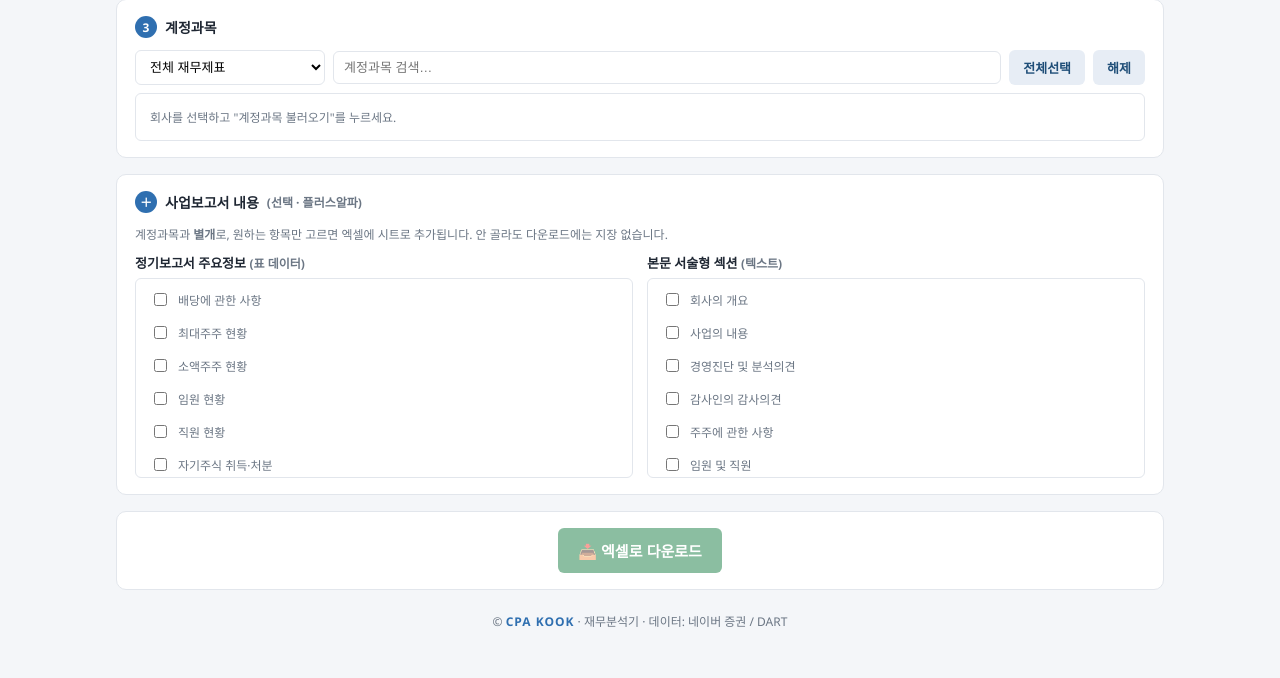
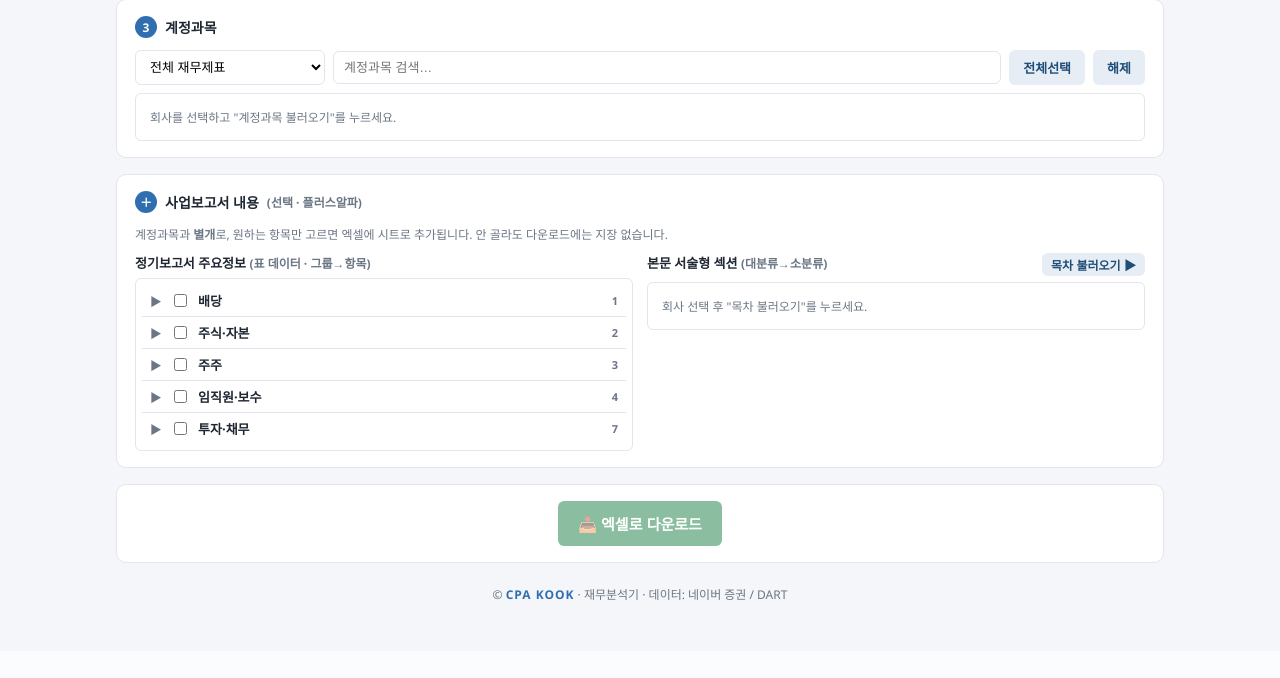
Before and after one commit to CPANOH/DART_analysis_v3, a Flask app: page / in a window 1280 px wide. Shown: the part 536-1214 px from the top of the page. After the commit the page ends 1136 px from the top, so only its background shows below. Run offline with Flask 3, Linux system fonts and the light colour scheme; data that the repository does not hold is empty.

Commit message:
사업보고서 내용 2단계 드릴다운 + 엑셀 가독성 개선
- 주요정보: 그룹(배당/주식자본/주주/임직원보수/투자채무) → 세부 17종 접이식 선택
- 본문 서술형: '목차 불러오기'로 대분류>소분류 트리 → 소분류 개별 선택
  (재무·상세표 대분류는 제외, 계정과목과 중복 방지)
- dart.py: get_report_toc/get_section_text (대분류 범위 내 소분류 텍스트 추출)
- 엑셀: 본문은 대분류별 시트에 '회사명|소분류|내용' 행으로 정리(가독성)
- /api/toc 엔드포인트 추가

Co-Authored-By: Claude Opus 4.8 <noreply@anthropic.com>

```diff
--- a/app.py
+++ b/app.py
@@ -8,6 +8,7 @@ import io
 import os
 import re
 import time
+from collections import OrderedDict
 from datetime import datetime
 
 from flask import Flask, request, jsonify, send_file, render_template
@@ -54,30 +55,37 @@ FS_NAMES = {"CFS": "연결재무제표", "OFS": "별도재무제표"}
 
 # --- 플러스알파: 사업보고서 "내용" 카탈로그 -------------------------------
 
-# 정기보고서 주요정보 (구조화 데이터): endpoint -> 표시명
-MAJOR_INFO = [
-    {"id": "alotMatter", "name": "배당에 관한 사항"},
-    {"id": "hyslrSttus", "name": "최대주주 현황"},
-    {"id": "mrhlSttus", "name": "소액주주 현황"},
-    {"id": "exctvSttus", "name": "임원 현황"},
-    {"id": "empSttus", "name": "직원 현황"},
-    {"id": "tesstkAcqsDspsSttus", "name": "자기주식 취득·처분"},
-    {"id": "irdsSttus", "name": "증자(감자) 현황"},
-    {"id": "cprndNrdmpBlce", "name": "회사채 미상환 잔액"},
+# 정기보고서 주요정보 (구조화 데이터): 그룹 > 세부항목(endpoint)
+MAJOR_GROUPS = [
+    {"group": "배당", "items": [
+        {"id": "alotMatter", "name": "배당에 관한 사항"},
+    ]},
+    {"group": "주식·자본", "items": [
+        {"id": "irdsSttus", "name": "증자(감자) 현황"},
+        {"id": "tesstkAcqsDspsSttus", "name": "자기주식 취득·처분"},
+    ]},
+    {"group": "주주", "items": [
+        {"id": "hyslrSttus", "name": "최대주주 현황"},
+        {"id": "hyslrChgSttus", "name": "최대주주 변동현황"},
+        {"id": "mrhlSttus", "name": "소액주주 현황"},
+    ]},
+    {"group": "임직원·보수", "items": [
+        {"id": "exctvSttus", "name": "임원 현황"},
+        {"id": "empSttus", "name": "직원 현황"},
+        {"id": "hmvAuditAllSttus", "name": "이사·감사 전체 보수현황"},
+        {"id": "hmvAuditIndvdlBySttus", "name": "개인별 보수(5억 이상)"},
+    ]},
+    {"group": "투자·채무", "items": [
+        {"id": "otrCprInvstmntSttus", "name": "타법인 출자현황"},
+        {"id": "cprndNrdmpBlce", "name": "회사채 미상환 잔액"},
+        {"id": "srtpdPsndbtNrdmpBlce", "name": "단기사채 미상환 잔액"},
+        {"id": "entrprsBilScritsNrdmpBlce", "name": "기업어음 미상환 잔액"},
+        {"id": "detScritsIsuAcmslt", "name": "채무증권 발행실적"},
+        {"id": "pssrpCptalUseDtls", "name": "공모자금 사용내역"},
+        {"id": "prvsrpCptalUseDtls", "name": "사모자금 사용내역"},
+    ]},
 ]
-MAJOR_MAP = {m["id"]: m["name"] for m in MAJOR_INFO}
-
-# 사업보고서 본문 서술형 섹션: 표시명 -> 제목 매칭 키워드
-REPORT_SECTIONS = [
-    {"id": "회사의 개요", "kw": "회사의 개요"},
-    {"id": "사업의 내용", "kw": "사업의 내용"},
-    {"id": "경영진단 및 분석의견", "kw": "경영진단"},
-    {"id": "감사인의 감사의견", "kw": "감사의견"},
-    {"id": "주주에 관한 사항", "kw": "주주에 관한"},
-    {"id": "임원 및 직원", "kw": "임원 및 직원"},
-    {"id": "계열회사", "kw": "계열회사"},
-]
-SECTION_KW = {s["id"]: s["kw"] for s in REPORT_SECTIONS}
+MAJOR_MAP = {it["id"]: it["name"] for g in MAJOR_GROUPS for it in g["items"]}
 
 # DART 필드코드 -> 한글 라벨 (주요정보 시트 헤더용; 없으면 코드 그대로)
 FIELD_LABELS = {
@@ -133,9 +141,29 @@ def api_config():
     # 서버에 키가 설정돼 있으면 프론트에서 키 입력을 선택사항으로 안내.
     return jsonify({
         "has_server_key": bool(os.environ.get("DART_API_KEY", "").strip()),
-        "major_info": MAJOR_INFO,
-        "report_sections": [{"id": s["id"]} for s in REPORT_SECTIONS],
+        "major_groups": MAJOR_GROUPS,
     })
+
+
+@app.route("/api/toc")
+def api_toc():
+    """선택 회사의 사업보고서 목차(대분류>소분류)를 반환."""
+    key = resolve_key(request.args.get("key"))
+    corp_code = request.args.get("corp_code", "")
+    year = request.args.get("year", "")
+    if not key:
+        return jsonify({"ok": False, "error": "DART API 키가 필요합니다."}), 400
+    if not corp_code:
+        return jsonify({"ok": False, "error": "회사를 먼저 선택하세요."}), 400
+    try:
+        rcept = dart.find_report_rcept(key, corp_code, year)
+        if not rcept:
+            return jsonify({"ok": True, "toc": [], "msg": "해당 연도 사업보고서를 찾지 못했습니다."})
+        return jsonify({"ok": True, "toc": dart.get_report_toc(key, rcept)})
+    except dart.DartError as e:
+        return jsonify({"ok": False, "error": f"DART: {e}"}), 400
+    except Exception as e:
+        return jsonify({"ok": False, "error": f"목차 로드 실패: {e}"}), 500
 
 
 @app.route("/api/industries")
@@ -247,29 +275,35 @@ def _build_major_sheet(ws, key, companies, year, reprt, endpoint):
     ws.freeze_panes = "A2"
 
 
-def _build_section_sheet(ws, key, companies, year, section_id):
-    """사업보고서 본문 서술형 섹션을 회사별로 모아 시트 작성."""
-    kw = SECTION_KW.get(section_id, section_id)
-    _write_header_row(ws, 1, ["회사명", "내용"])
+def _short_top(top):
+    """대분류 제목에서 로마숫자 접두어 제거 ('II. 사업의 내용' -> '사업의 내용')."""
+    return re.sub(r"^[IVXLC]+\.\s*", "", top).strip() or top
+
+
+def _build_section_sheet(ws, key, companies, year, top, subs):
+    """한 대분류(top)의 선택된 소분류(subs)들을 회사별로 시트에 작성.
+    행: 회사명 | 소분류 | 내용.  subs가 비면 대분류 전체."""
+    _write_header_row(ws, 1, ["회사명", "소분류", "내용"])
+    targets = subs if subs else [top]
     r = 2
     for c in companies:
         rcept = dart.find_report_rcept(key, c["corp_code"], year)
-        text = ""
-        if rcept:
-            for title, body in dart.get_report_sections(key, rcept).items():
-                if kw in title:
-                    text = body
-                    break
-        if not text:
-            text = "(해당 섹션을 찾지 못했습니다)"
-        chunks = [text[i:i + CELL_MAX] for i in range(0, len(text), CELL_MAX)][:5] or [""]
-        for j, ch in enumerate(chunks):
-            ws.cell(row=r, column=1, value=c["name"] if j == 0 else f"{c['name']} (이어서)")
-            cell = ws.cell(row=r, column=2, value=ch)
-            cell.alignment = Alignment(wrap_text=True, vertical="top")
-            r += 1
-    ws.column_dimensions["A"].width = 20
-    ws.column_dimensions["B"].width = 100
+        for sub in targets:
+            text = dart.get_section_text(key, rcept, top, sub) if rcept else ""
+            if not text:
+                text = "(내용 없음)"
+            label = "전체" if sub == top else sub
+            chunks = [text[i:i + CELL_MAX] for i in range(0, len(text), CELL_MAX)][:5] or [""]
+            for j, ch in enumerate(chunks):
+                ws.cell(row=r, column=1, value=c["name"] if j == 0 else "")
+                ws.cell(row=r, column=2, value=label if j == 0 else "(이어서)")
+                cell = ws.cell(row=r, column=3, value=ch)
+                cell.alignment = Alignment(wrap_text=True, vertical="top")
+                r += 1
+    ws.column_dimensions["A"].width = 16
+    ws.column_dimensions["B"].width = 26
+    ws.column_dimensions["C"].width = 100
+    ws.freeze_panes = "A2"
 
 
 @app.route("/api/export", methods=["POST"])
@@ -283,8 +317,18 @@ def api_export():
     companies = data.get("companies", [])   # [{name, corp_code}]
     accounts = data.get("accounts", [])     # [account_nm, ...]
     # 플러스알파(선택): 사업보고서 내용
-    major = [m for m in data.get("major", []) if m in MAJOR_MAP]        # 주요정보 endpoint id
-    sections = [s for s in data.get("sections", []) if s in SECTION_KW]  # 본문 섹션 id
+    major = [m for m in data.get("major", []) if m in MAJOR_MAP]   # 주요정보 endpoint id
+    # 본문 섹션: [{top, sub}] -> 대분류별로 소분류 묶기
+    sec_by_top = OrderedDict()
+    for it in data.get("sections", []):
+        top = (it or {}).get("top")
+        sub = (it or {}).get("sub")
+        if not top:
+            continue
+        sec_by_top.setdefault(top, [])
+        if sub and sub != top and sub not in sec_by_top[top]:
+            sec_by_top[top].append(sub)
+    sections = sec_by_top
 
     if not (key and companies):
         return jsonify({"ok": False, "error": "API 키와 회사를 선택하세요."}), 400
@@ -343,12 +387,12 @@ def api_export():
             first_used = True
             _build_major_sheet(ws, key, companies, year, reprt, mid)
 
-        # ---- 3) 사업보고서 본문 섹션 시트들 ----------------------------
-        for sid in sections:
+        # ---- 3) 사업보고서 본문 섹션 시트들 (대분류별 시트) -------------
+        for top, subs in sections.items():
             ws = wb.active if not first_used else wb.create_sheet()
-            ws.title = _safe_sheet_title(wb, sid)
+            ws.title = _safe_sheet_title(wb, _short_top(top))
             first_used = True
-            _build_section_sheet(ws, key, companies, year, sid)
+            _build_section_sheet(ws, key, companies, year, top, subs)
 
     except dart.DartError as e:
         return jsonify({"ok": False, "error": f"DART: {e}"}), 400
--- a/templates/index.html
+++ b/templates/index.html
@@ -80,8 +80,21 @@
   footer { text-align:center; color:var(--muted); font-size:12px; padding:6px 0 28px; }
   footer b { color:var(--brand2); letter-spacing:1px; }
   .extragrid { display:grid; grid-template-columns:1fr 1fr; gap:14px; }
-  .grouphd { font-weight:600; margin-bottom:6px; font-size:13px; }
+  .grouphd { font-weight:600; margin-bottom:6px; font-size:13px; overflow:hidden; }
   @media (max-width:640px){ .extragrid { grid-template-columns:1fr; } }
+  .grp { border-bottom:1px solid var(--line); }
+  .grp:last-child { border-bottom:none; }
+  .grphd {
+    display:flex; align-items:center; gap:8px; padding:6px 8px; cursor:pointer;
+    font-weight:600; font-size:13px; user-select:none;
+  }
+  .grphd:hover { background:#eef3f9; }
+  .grphd .arw { color:var(--muted); font-size:11px; width:12px; transition:transform .15s; }
+  .grphd.open .arw { transform:rotate(90deg); }
+  .grphd input { width:auto; }
+  .grpbody { padding:2px 8px 6px 26px; display:none; }
+  .grphd.open + .grpbody { display:block; }
+  .grpbody .opt { padding:4px 6px; }
 </style>
 </head>
 <body>
@@ -169,12 +182,14 @@
     <div class="muted" style="margin-bottom:10px">계정과목과 <b>별개</b>로, 원하는 항목만 고르면 엑셀에 시트로 추가됩니다. 안 골라도 다운로드에는 지장 없습니다.</div>
     <div class="extragrid">
       <div>
-        <div class="grouphd">정기보고서 주요정보 <span class="muted">(표 데이터)</span></div>
-        <div class="list small" id="majorList"><div class="muted" style="padding:8px">불러오는 중…</div></div>
+        <div class="grouphd">정기보고서 주요정보 <span class="muted">(표 데이터 · 그룹→항목)</span></div>
+        <div class="list" id="majorList"><div class="muted" style="padding:8px">불러오는 중…</div></div>
       </div>
       <div>
-        <div class="grouphd">본문 서술형 섹션 <span class="muted">(텍스트)</span></div>
-        <div class="list small" id="sectionList"><div class="muted" style="padding:8px">불러오는 중…</div></div>
+        <div class="grouphd">본문 서술형 섹션 <span class="muted">(대분류→소분류)</span>
+          <button id="loadToc" style="float:right;padding:3px 9px;font-size:12px">목차 불러오기 ▶</button>
+        </div>
+        <div class="list" id="sectionTree"><div class="muted" style="padding:8px">회사 선택 후 "목차 불러오기"를 누르세요.</div></div>
       </div>
     </div>
   </div>
@@ -195,8 +210,8 @@ let companies = [];   // 현재 업종의 회사들
 let accounts = [];    // 로드된 계정과목
 let compSelected = new Set();  // 선택된 회사 corp_code (검색/필터해도 유지)
 let accSelected = new Set();   // 선택된 계정과목명 (검색/필터해도 유지)
-let majorSel = new Set();      // 플러스알파: 선택된 주요정보 id
-let sectionSel = new Set();    // 플러스알파: 선택된 본문 섹션 id
+let majorSel = new Set();      // 플러스알파: 선택된 주요정보 endpoint id
+let sectionSel = new Map();    // 플러스알파: 선택된 본문 소분류  key(top|||sub) -> {top, sub}
 
 function showErr(msg){ statusBox.className="err"; statusBox.textContent="⚠ "+msg; }
 function showInfo(msg){ statusBox.className="info"; statusBox.textContent=msg; }
@@ -227,32 +242,109 @@ fetch("/api/config").then(r=>r.json()).then(j=>{
     ind.style.cssText = "padding:8px 10px;border:1px solid var(--line);border-radius:6px;background:#eef7ef;color:var(--ok);font-weight:600;font-size:13px;";
     $("#apikey").parentElement.appendChild(ind);
   }
-  renderExtra(j.major_info || [], j.report_sections || []);
+  renderMajorGroups(j.major_groups || []);
 }).catch(()=>{});
 
-// 플러스알파: 사업보고서 내용 체크박스 렌더
-function renderExtra(majorInfo, sections){
-  const mBox = $("#majorList"), sBox = $("#sectionList");
-  mBox.innerHTML = ""; sBox.innerHTML = "";
-  majorInfo.forEach(m => mBox.appendChild(makeExtraOpt(m.id, m.name, majorSel)));
-  sections.forEach(s => sBox.appendChild(makeExtraOpt(s.id, s.id, sectionSel)));
-  if(!majorInfo.length) mBox.innerHTML = '<div class="muted" style="padding:8px">항목 없음</div>';
-  if(!sections.length) sBox.innerHTML = '<div class="muted" style="padding:8px">항목 없음</div>';
-  updateExtraCount();
-}
-function makeExtraOpt(id, label, set){
-  const row = document.createElement("label");
-  row.className = "opt";
-  row.innerHTML = `<input type="checkbox"><span>${label}</span>`;
-  row.querySelector("input").addEventListener("change", e => {
-    if(e.target.checked) set.add(id); else set.delete(id);
-    updateExtraCount(); updateDownload();
-  });
-  return row;
-}
 function updateExtraCount(){
   const n = majorSel.size + sectionSel.size;
   $("#extraCount").textContent = n ? `선택 ${n}` : '';
+}
+// 그룹 헤더 체크박스 상태(전체/일부/없음) 동기화
+function syncGroupCheckbox(hd, body){
+  const cbs = [...body.querySelectorAll('input[type=checkbox]')];
+  const checked = cbs.filter(c => c.checked).length;
+  const gcb = hd.querySelector('input[type=checkbox]');
+  gcb.checked = checked === cbs.length && cbs.length > 0;
+  gcb.indeterminate = checked > 0 && checked < cbs.length;
+}
+// 공통: 접이식 그룹 DOM 생성
+function makeGroup(titleHtml, count){
+  const grp = document.createElement("div"); grp.className = "grp";
+  const hd = document.createElement("div"); hd.className = "grphd";
+  hd.innerHTML = `<span class="arw">▶</span><input type="checkbox"><span>${titleHtml}</span>`
+    + `<span style="margin-left:auto;font-size:11px;color:var(--muted)">${count}</span>`;
+  const body = document.createElement("div"); body.className = "grpbody";
+  hd.addEventListener("click", e => { if(e.target.tagName !== "INPUT") hd.classList.toggle("open"); });
+  grp.appendChild(hd); grp.appendChild(body);
+  return {grp, hd, body};
+}
+
+// --- 주요정보: 그룹 > 항목 (접이식 2단계) ---
+function renderMajorGroups(groups){
+  const box = $("#majorList"); box.innerHTML = "";
+  if(!groups.length){ box.innerHTML = '<div class="muted" style="padding:8px">항목 없음</div>'; return; }
+  groups.forEach(g => {
+    const {grp, hd, body} = makeGroup(g.group, g.items.length);
+    g.items.forEach(it => {
+      const row = document.createElement("label"); row.className = "opt";
+      row.innerHTML = `<input type="checkbox" value="${it.id}" ${majorSel.has(it.id)?"checked":""}><span>${it.name}</span>`;
+      row.querySelector("input").addEventListener("change", e => {
+        if(e.target.checked) majorSel.add(it.id); else majorSel.delete(it.id);
+        syncGroupCheckbox(hd, body); updateExtraCount(); updateDownload();
+      });
+      body.appendChild(row);
+    });
+    hd.querySelector("input").addEventListener("change", e => {
+      body.querySelectorAll('input[type=checkbox]').forEach(cb => {
+        cb.checked = e.target.checked;
+        if(e.target.checked) majorSel.add(cb.value); else majorSel.delete(cb.value);
+      });
+      updateExtraCount(); updateDownload();
+    });
+    box.appendChild(grp);
+  });
+}
+
+// --- 본문: 목차 불러오기 → 대분류 > 소분류 (접이식 2단계) ---
+$("#loadToc").onclick = async () => {
+  if(!hasKey()) return showErr("DART API 키가 필요합니다.");
+  const sel = selectedCompanies();
+  if(!sel.length) return showErr('먼저 회사를 선택하세요. (목차는 첫 번째 선택 회사 기준으로 불러옵니다)');
+  const box = $("#sectionTree");
+  box.innerHTML = '<div class="muted" style="padding:8px">목차 불러오는 중… (본문을 받아오므로 잠시 걸려요)</div>';
+  $("#loadToc").disabled = true;
+  try{
+    const p = new URLSearchParams({key:key(), corp_code:sel[0].corp_code, year:$("#year").value});
+    const r = await fetch("/api/toc?"+p);
+    const j = await r.json();
+    if(!j.ok){ box.innerHTML=''; return showErr(j.error); }
+    renderTocTree(j.toc || [], sel[0].name);
+    if(!(j.toc||[]).length) showInfo(j.msg || "목차를 찾지 못했습니다.");
+  }catch(e){ showErr("목차 로드 실패: "+e); }
+  finally{ $("#loadToc").disabled = false; }
+};
+function tocKey(top, sub){ return top + "|||" + sub; }
+function renderTocTree(toc, refName){
+  const box = $("#sectionTree"); box.innerHTML = "";
+  if(!toc.length){ box.innerHTML = '<div class="muted" style="padding:8px">목차 없음</div>'; return; }
+  const note = document.createElement("div");
+  note.className = "muted"; note.style.cssText = "padding:4px 8px";
+  note.textContent = `기준: ${refName} · 원하는 소분류를 선택하세요`;
+  box.appendChild(note);
+  toc.forEach(g => {
+    const subs = (g.subs && g.subs.length) ? g.subs : [g.top];   // 소분류 없으면 대분류 자체
+    const {grp, hd, body} = makeGroup(g.top, subs.length);
+    subs.forEach(sub => {
+      const k = tocKey(g.top, sub);
+      const row = document.createElement("label"); row.className = "opt";
+      row.innerHTML = `<input type="checkbox" ${sectionSel.has(k)?"checked":""}><span>${sub===g.top?"(대분류 전체)":sub}</span>`;
+      row.querySelector("input").addEventListener("change", e => {
+        if(e.target.checked) sectionSel.set(k, {top:g.top, sub:sub}); else sectionSel.delete(k);
+        syncGroupCheckbox(hd, body); updateExtraCount(); updateDownload();
+      });
+      body.appendChild(row);
+    });
+    hd.querySelector("input").addEventListener("change", e => {
+      body.querySelectorAll('input[type=checkbox]').forEach((cb, idx) => {
+        const k = tocKey(g.top, subs[idx]);
+        cb.checked = e.target.checked;
+        if(e.target.checked) sectionSel.set(k, {top:g.top, sub:subs[idx]}); else sectionSel.delete(k);
+      });
+      updateExtraCount(); updateDownload();
+    });
+    box.appendChild(grp);
+  });
+  updateExtraCount();
 }
 // 클라이언트 키가 있으면 그것을, 없으면 서버 키(빈 문자열 전송 시 서버가 대체)를 사용
 const hasKey = () => !!(key() || hasServerKey);
@@ -274,6 +366,9 @@ $("#industry").addEventListener("change", async e => {
   const no = e.target.value;
   companies = []; accounts = [];
   compSelected.clear(); accSelected.clear();
+  sectionSel.clear();
+  $("#sectionTree").innerHTML = '<div class="muted" style="padding:8px">회사 선택 후 "목차 불러오기"를 누르세요.</div>';
+  updateExtraCount();
   renderAccounts(); updateDownload();
   const box = $("#companyList");
   if(!no){ box.innerHTML='<div class="muted" style="padding:8px">먼저 산업군을 선택하세요.</div>'; return; }
@@ -419,7 +514,7 @@ $("#download").onclick = async () => {
       key:key(), year:$("#year").value, reprt:$("#reprt").value, fs:$("#fs").value,
       industry: $("#industry").selectedOptions[0]?.text || "",
       companies: sel, accounts: acc,
-      major: [...majorSel], sections: [...sectionSel]
+      major: [...majorSel], sections: [...sectionSel.values()]
     };
     const r = await fetch("/api/export", {method:"POST", headers:{"Content-Type":"application/json"}, body:JSON.stringify(body)});
     if(!r.ok){ const j = await r.json().catch(()=>({error:"다운로드 실패"})); return showErr(j.error); }
```
Also changed, not shown: dart.py (+77 -13 lines).
